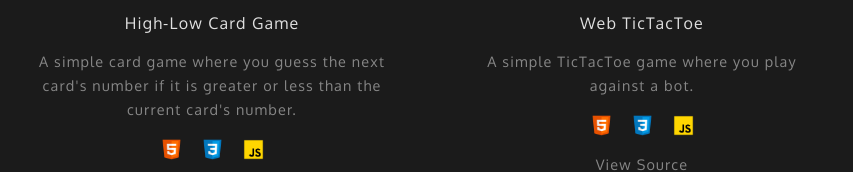
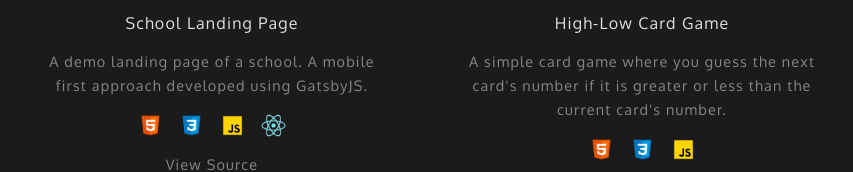
Before and after one commit to prinsepipo/portfolio, a Gatsby site: page / in a window 1280 px wide. Shown: the part 1516-1688 px from the top of the page, without its empty margins (213-1066 px from the left). Built offline with nearby package versions, Linux system fonts and the light colour scheme; Gatsby itself is replaced by a stand-in of ours.

Commit message:
Add new "project"

```diff
--- a/src/data/project.js
+++ b/src/data/project.js
@@ -2,6 +2,7 @@ import projecotaku from "../static/images/projects/project-otaku.png";
 import highlowcardgame from "../static/images/projects/high-low-cardgame.png";
 import webtictactoe from "../static/images/projects/tictactoe.png";
 import portfolio from "../static/images/projects/pipo-portfolio.jpeg";
+import meaa from "../static/images/projects/meaa.png";
 
 
 const projects = [
@@ -20,6 +21,14 @@ const projects = [
     liveUrl: "https://projectotaku.herokuapp.com/",
     sourceUrl: "https://github.com/prinsepipo/projectotaku",
     techIds: [7, 4, 9],
+  },
+  {
+    name: "School Landing Page",
+    details: "A demo landing page of a school. A mobile first approach developed using GatsbyJS.",
+    thumbnail: meaa,
+    liveUrl: "https://prinsepipo.github.io/meaa/",
+    sourceUrl: "https://github.com/prinsepipo/meaa",
+    techIds: [1, 2, 3, 4],
   },
   {
     name: "High-Low Card Game",
```
Also changed, not shown: public/static/high-low-cardgame-cd8a8d7398bb301deaed07ae9f90ae65.png (added), public/static/pipo-portfolio-0487c4f02373493eed4f142e2c2efb2c.jpeg (added), public/static/profile-5387138bc6b988777a8ffaf7213bfc90.jpg (added), public/static/project-otaku-3c535b270d1a425a85456edc7918328a.png (added), public/static/restapi-9f803242234ef999c679fbde929d330c.png (added), public/static/tictactoe-e28c4b9ee99a2b6733002da568c86a02.png (added), public/static/vue-c9184fdd5c6c2680e53b83c764cf4497.png (added), src/static/images/projects/meaa.png (added).
